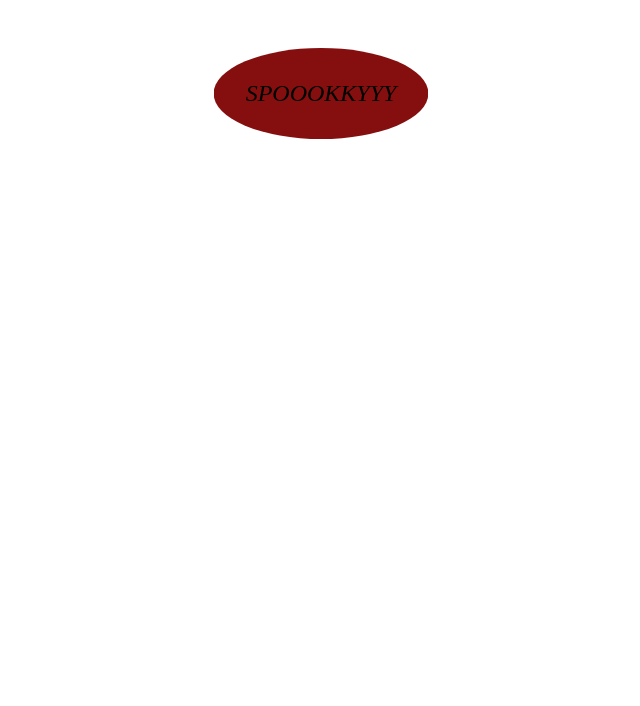
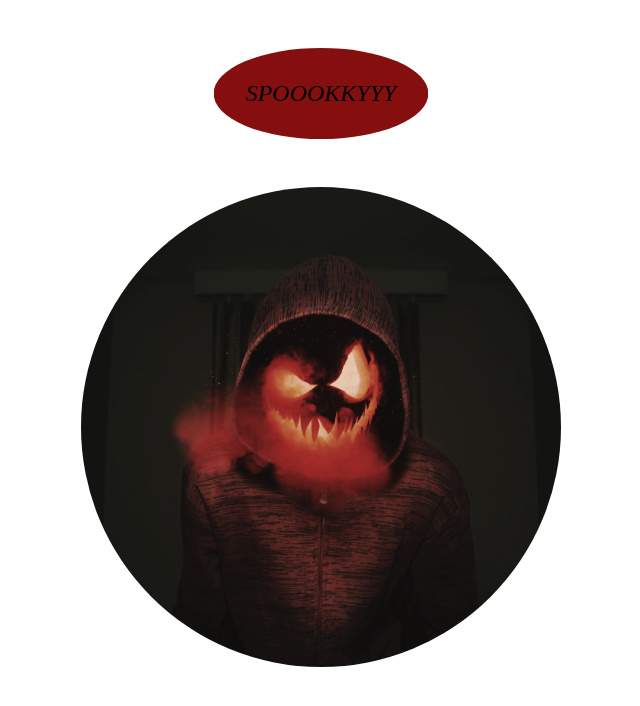
Before and after one commit to staten-island-tech/hover-effects-Charley13, a plain HTML site: page Index.html in a window 1280 px wide. Shown: the whole page, without its empty margins (319-959 px from the left). Drawn offline with Linux system fonts and the light colour scheme.

Commit message:
pic (also don't love this, weird box?)

```diff
--- a/Index.html
+++ b/Index.html
@@ -8,6 +8,7 @@
 <body>
     <div class="container">
 <a href="#" class="btn btn-clr">Spoookkyyy</a>
+<img src="/Images/Pumpkin.jpeg" alt="" class="pumpkin">
 
     </div>
 </body>
--- a/style.scss
+++ b/style.scss
@@ -25,3 +25,14 @@
   color: rgb(133, 15, 15);
   transform: rotate(360deg);
 }
+.pumpkin {
+  clip-path: circle();
+  filter: grayscale(50%);
+  width: 40rem;
+  height: 30rem;
+  margin: 3rem;
+}
+.pumpkin:hover {
+  transform: scale(1.3);
+  transition: all 0.3s;
+}
```
Also changed, not shown: Images/Pumpkin.jpeg (added), style.css, 1 other file.
